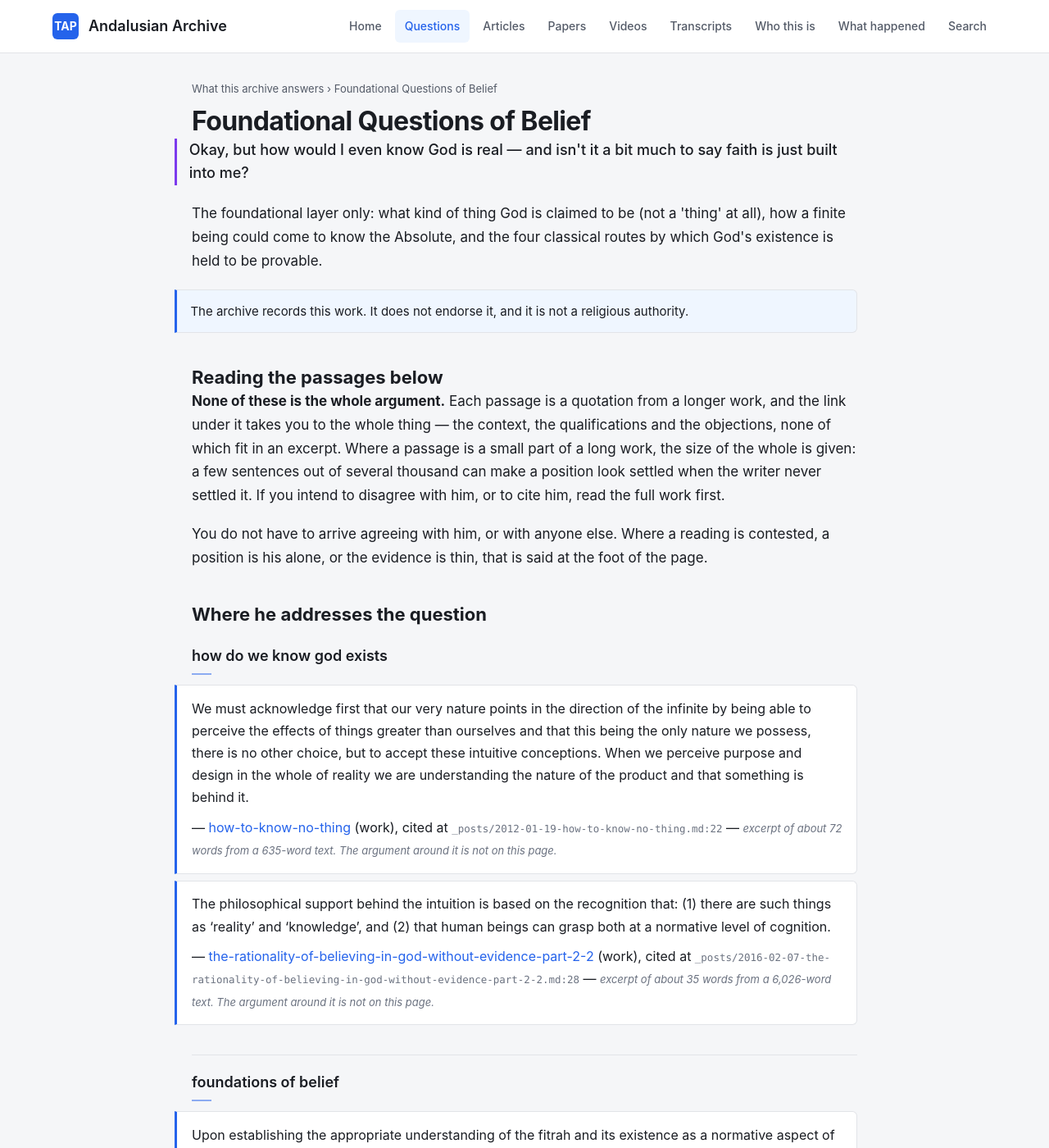
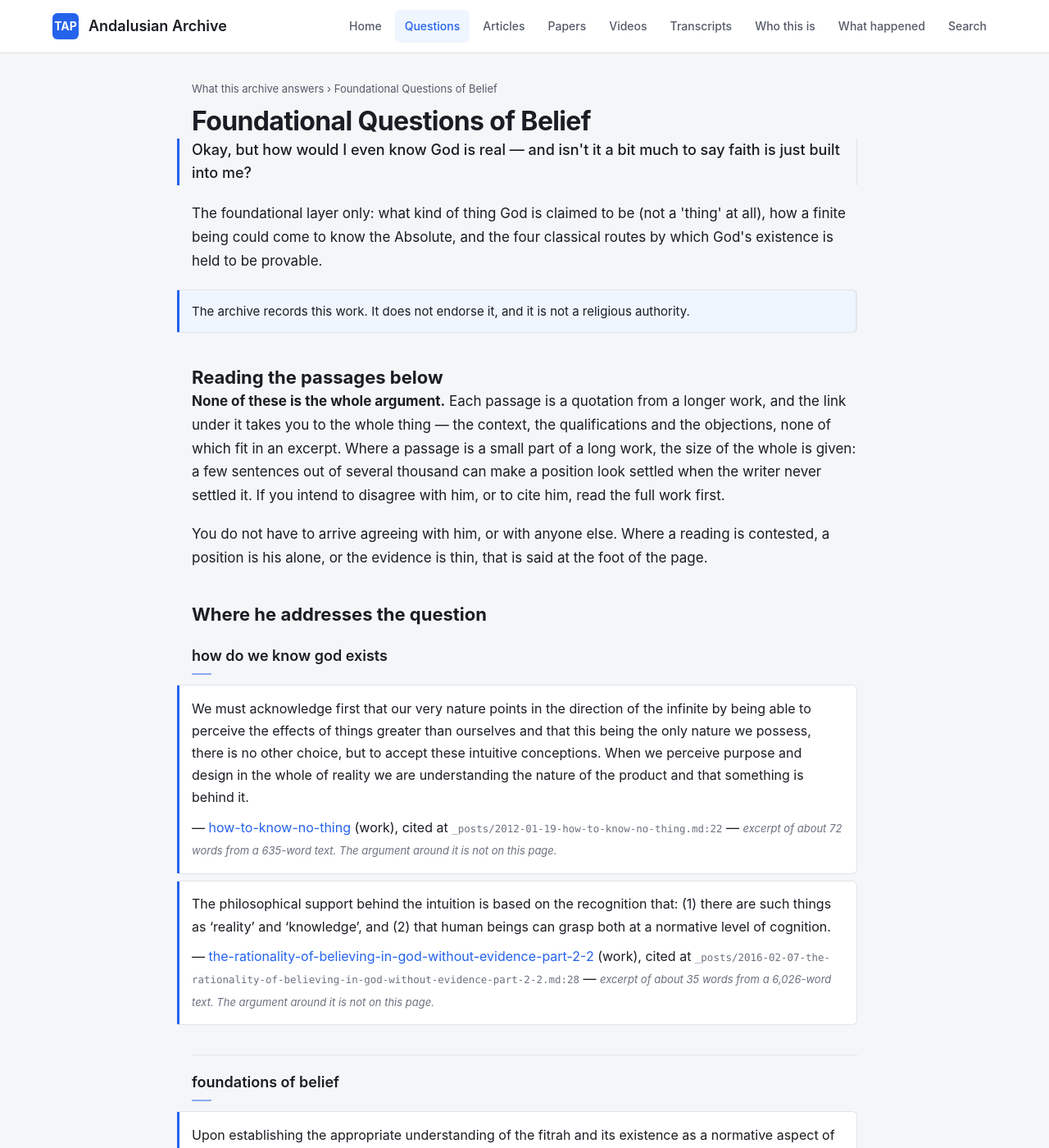
Before and after one commit to the-andalusian-project-archive/andalusian-archive, a Jekyll site: the page built from topics/aqeedah-basics.md, in a window 1280 px wide and 1400 px high. Shown: the whole window at 82% size. Built offline with Jekyll 4.4.1, drawn with Linux system fonts in a browser that asks for light colours.

Commit message:
fix: draw the accent bars so they cost no layout, and stop the table scrolling the page
The alignment fix did not take, and the reason is worth recording.

The bar was drawn with border-left, and a border is a layout box. Measured on
the built page, getComputedStyle reports border-left-width as 2.28571px for a
declared 3px, so a negative margin computed from the border width is wrong by a
fraction you cannot see in the source and can see immediately on the page: the
lead paragraph landed 4px left of the heading and the note box 2px. Deriving
geometry from a value the browser will not report back exactly is the trap.

The bars are now inset box-shadows, which contribute nothing to layout. That
leaves the padding as the only thing to cancel, and the arithmetic becomes
exact rather than nearly right:

    text_left = (edge - inset) + 0 + inset = edge

Also fixed, both found by measuring rather than by looking:

- .caution-list's padding-left was losing to the base .page-content ul rule on
  specificity, so the list kept a 21.6px indent the stylesheet thought it had
  removed. The selector needed the ul.
- The material table is 437px wide inside a 375px viewport and was scrolling
  the entire page sideways. It now scrolls inside its own box. Dropping columns
  was the alternative and it is the wrong one: 'also filed under' is that
  column's entire job.

Verified at 375 / 768 / 1280 / 1920: identical text edge on every element, and
no horizontal scroll at any width.

```diff
--- a/assets/css/style.css
+++ b/assets/css/style.css
@@ -2105,17 +2105,23 @@ tr:hover td {
    it starts on the margin.
 
    The fix is not to remove the accents - they are how the eye finds the lead,
-   the caveat and the disclaimer. It is to hang the accent BAR in the gutter
-   instead of pushing the text out of it. A negative left margin equal to
-   border + padding puts the bar where it was and returns the text to the
-   content edge exactly, because the two cancel:
-
-       text_left = (content_edge - inset - rule) + rule + inset = content_edge
+   the caveat and the machine-transcript disclaimer. It is to hang the accent BAR
+   in the gutter instead of pushing the text out of it.
+
+   The bar is drawn with `box-shadow: inset`, not `border-left`, and that detail
+   is the whole fix. A border is a layout box: `getComputedStyle` on this page
+   reports `border-left-width` as 2.28571px for a declared 3px, so any negative
+   margin computed from the border width is wrong by a fraction nobody can see
+   and everybody can see. An inset shadow contributes nothing to layout, so the
+   only thing left to cancel is the padding, and the arithmetic is exact:
+
+       text_left = (edge - inset) + 0 + inset = edge
 
    Above 920px only. The container is 860px, so below that it fills the viewport
-   and a negative margin would push the accent bar off-screen and scroll the
-   page sideways. Verified: overhang and all four insets at 0 with no horizontal
-   overflow at 375 / 768 / 1280 / 1920.
+   and a negative margin would push the bar off-screen and scroll the page
+   sideways; under the breakpoint the text sits inside the bar, which is the only
+   option when there is no gutter to hang it in. Verified at 375 / 768 / 1280 /
+   1920: every text edge identical, no horizontal scroll anywhere.
    ============================================================================ */
 
 @media (min-width: 920px) {
@@ -2124,23 +2130,31 @@ tr:hover td {
   .page-content > .prose-note,
   .page-content blockquote,
   .page-content .topic-backlinks {
-    --rule: 3px;
     --inset: 1.1rem;
-    margin-left: calc(-1 * (var(--inset) + var(--rule)));
+    padding-left: var(--inset);
     padding-right: var(--inset);
+    border-left-width: 0;
+    margin-left: calc(-1 * var(--inset));
+    box-shadow:
+      inset 3px 0 0 0 var(--color-primary),
+      inset -1px 0 0 0 var(--color-border);
     border-top-left-radius: 0;
     border-bottom-left-radius: 0;
   }
 
-  /* The caution list puts a badge in its padding; the same cancellation puts
-     the badge in the gutter and the text back on the edge. */
+  .page-content blockquote {
+    box-shadow: inset 3px 0 0 0 var(--color-primary);
+  }
+
+  .page-content ul.caution-list {
+    padding-left: 0;
+  }
+
   .page-content .caution-list li {
     margin-left: -1.4rem;
   }
 }
 
-/* Below the breakpoint the bar stays on the margin and the text is allowed to
-   sit inside it, which is the only option when there is no gutter to hang it in. */
 @media (max-width: 919px) {
   .page-content > p.lead,
   .page-content > p.note,
@@ -2151,3 +2165,23 @@ tr:hover td {
     padding-right: var(--inset);
   }
 }
+
+/* The material table is four columns of text and does not fit a phone - measured
+   at 437px inside a 375px viewport, which scrolled the whole page sideways. It
+   scrolls inside its own box instead. Dropping the columns was the other option
+   and it is the wrong one: "also filed under" is that column's only job, and it
+   is the cross-navigation between subject pages. */
+@media (max-width: 700px) {
+  .page-content table.data-table {
+    display: block;
+    width: 100%;
+    overflow-x: auto;
+    -webkit-overflow-scrolling: touch;
+  }
+
+  .page-content table.data-table th,
+  .page-content table.data-table td {
+    white-space: nowrap;
+    padding: 0.55rem 0.7rem;
+  }
+}
```
